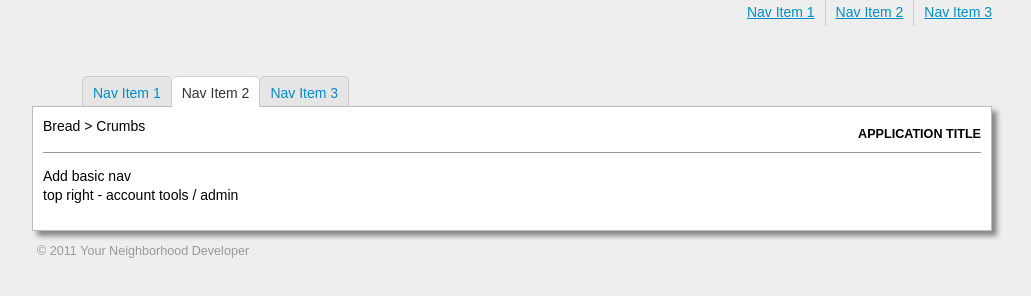
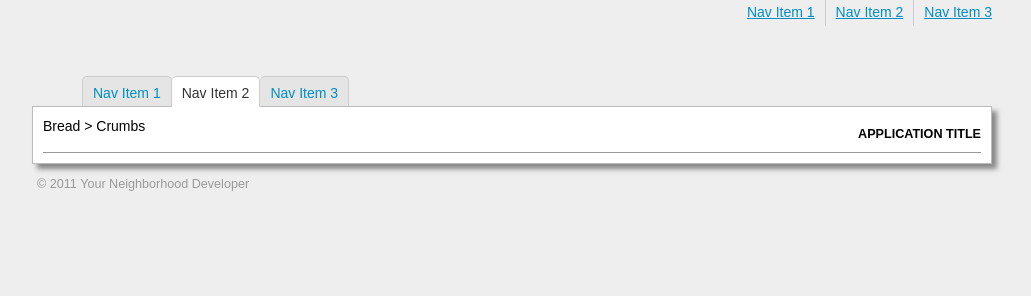
Before and after one commit to rwbaker/BasicStarterProject, a plain HTML site: page index.html in a window 1280 px wide. Shown: the whole page, without its empty margins (128-1159 px from the left). Drawn offline with Linux system fonts and the light colour scheme.

Commit message:
Removed notes.

```diff
--- a/index.html
+++ b/index.html
@@ -33,12 +33,6 @@
 					</div>
 				</header>
 
-<div>
-	<p>
-		Add basic nav<br/>
-		top right - account tools / admin
-	</p>
-</div>
 <div class="hide">
 <!-- CONTENT TEST -->
 
```
